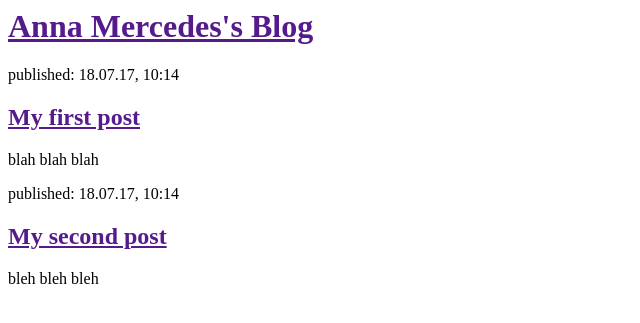
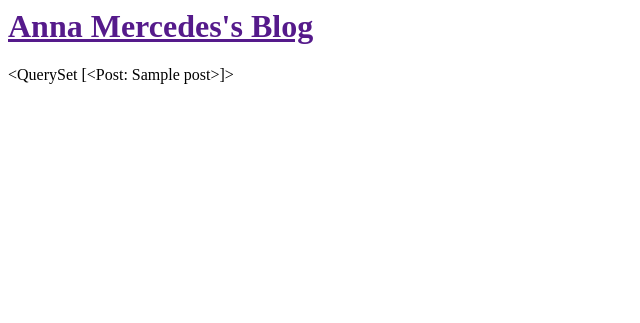
Before and after one commit to amlachica01/my-first-blog, a Django app: template blog/templates/blog/post_list.html in a window 1280 px wide. Shown: the top 323 px of the page, without its empty margins (0-640 px from the left). Run offline with Django 3.2, Linux system fonts and the light colour scheme; the template is opened without the code that fills it: values that come from a table or form of the project are taken from there, others are empty; tables that the repository leaves empty hold one stand-in row (values such as "Sample post"); parts of the project's set-up code (start-up, migrations or seed data) failed here and were passed over.

Commit message:
Modified templates to display posts from database.

```diff
--- a/blog/templates/blog/post_list.html
+++ b/blog/templates/blog/post_list.html
@@ -5,17 +5,7 @@
     <body>
         <div>
             <h1><a href="">Anna Mercedes's Blog</a></h1>
-        </div>
-
-        <div>
-            <p>published: 18.07.17, 10:14</p>
-            <h2><a href="">My first post</a></h2>
-            <p>blah blah blah</p>
-
-        <div>
-            <p>published: 18.07.17, 10:14</p>
-            <h2><a href="">My second post</a></h2>
-            <p>bleh bleh bleh</p>
+      {{ posts }}
         </div>
     </body>
 </html>
--- a/blog/views.py
+++ b/blog/views.py
@@ -1,5 +1,8 @@
 from django.shortcuts import render
+from django.utils import render
+from .models import Post
 
 def post_list(request):
-    return render(request, 'blog/post_list.html', {})
+    Post.objects.filter(published_date__lte=timezone.now()).order_by('published_date')
+    return render(request, 'blog/post_list.html', {'posts': posts})
 # Create your views here.
```
